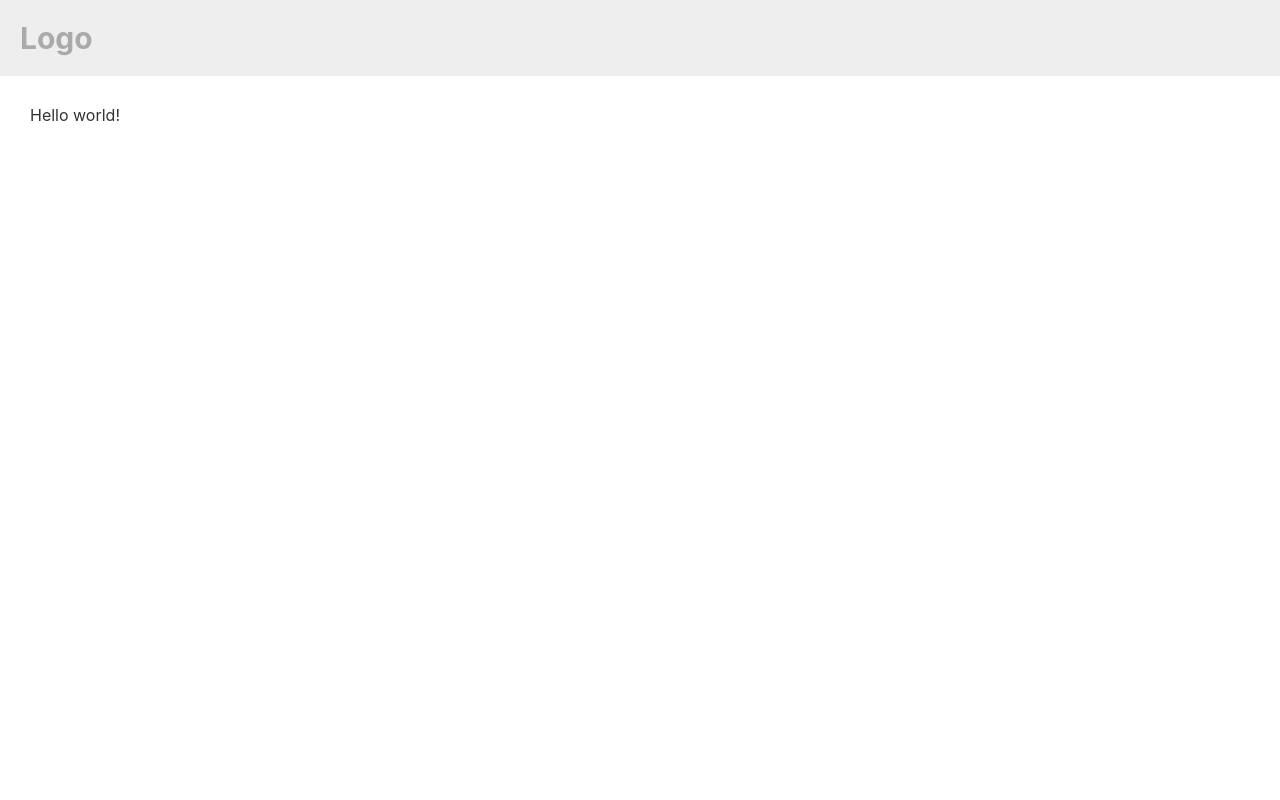
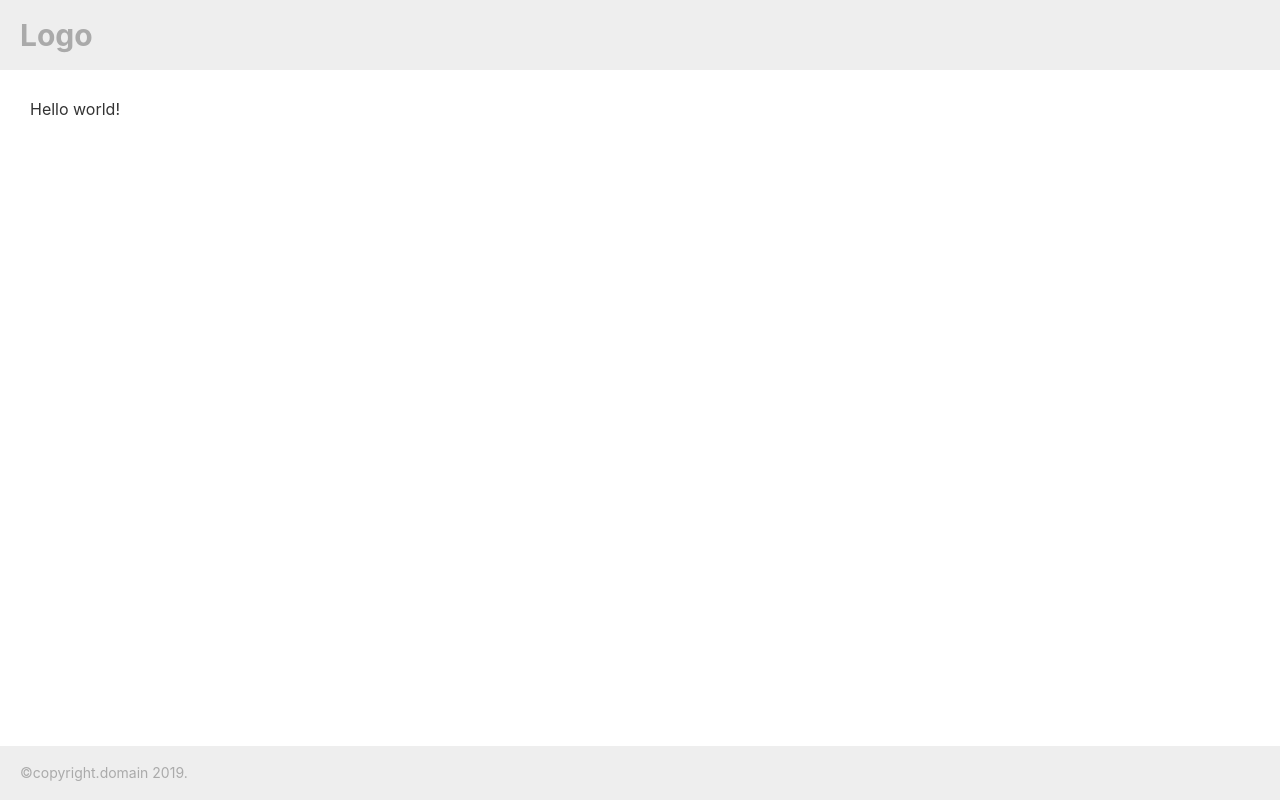
Before and after one commit to AkifumiSato/gatsby-my-starter, a Gatsby site: page / in a window 1280 px wide. Built offline with nearby package versions, Linux system fonts and the light colour scheme; Gatsby itself is replaced by a stand-in of ours.

Commit message:
footer components add

```diff
--- /dev/null
+++ b/src/components/organisms/Footer/index.tsx
@@ -0,0 +1,26 @@
+import * as React from 'react'
+import styled from 'styled-components'
+
+const Wrapper = styled.header`
+  background-color: #eee;
+  padding: 20px;
+`
+
+const Copyright = styled.p`
+  color: #aaa;
+  font-size: 14px;
+  line-height: 1;
+`
+
+const date = new Date()
+const year = date.getFullYear()
+
+const Footer = () => {
+  return (
+    <Wrapper>
+      <Copyright>©copyright.domain { year }.</Copyright>
+    </Wrapper>
+  )
+}
+
+export default Footer
--- a/src/components/organisms/Header/index.tsx
+++ b/src/components/organisms/Header/index.tsx
@@ -10,6 +10,7 @@ const Logo = styled.div`
   color: #aaa;
   font-size: 30px;
   font-weight: bold;
+  line-height: 1;
 `
 
 const Header = () => (
--- a/src/components/templates/Basic/index.tsx
+++ /dev/null
@@ -1,13 +0,0 @@
-import * as React from 'react'
-import { GlobalStyles } from '../../../styles/global'
-import Header from '../../organisms/Header'
-
-const Basic: React.FC = ({ children }) => (
-  <>
-    <GlobalStyles />
-    <Header />
-    { children }
-  </>
-)
-
-export default Basic
--- /dev/null
+++ b/src/components/templates/BasicLayout/index.tsx
@@ -0,0 +1,23 @@
+import * as React from 'react'
+import { GlobalStyles } from '../../../styles/global'
+import styled from 'styled-components'
+import Header from '../../organisms/Header'
+import Footer from '../../organisms/Footer'
+
+const Contents = styled.div`
+  min-height: calc(100vh - 70px - 54px);
+  position: relative;
+`
+
+const BasicLayout: React.FC = ({ children }) => (
+  <>
+    <GlobalStyles />
+    <Header />
+    <Contents>
+      { children }
+    </Contents>
+    <Footer />
+  </>
+)
+
+export default BasicLayout
--- a/src/pages/index.tsx
+++ b/src/pages/index.tsx
@@ -1,6 +1,6 @@
 import * as React from 'react'
 import styled from 'styled-components'
-import Basic from '../components/templates/Basic'
+import BasicLayout from '../components/templates/BasicLayout'
 
 const Contents = styled.div`
   display: block;
@@ -8,7 +8,7 @@ const Contents = styled.div`
 `
 
 export default () => (
-  <Basic>
+  <BasicLayout>
     <Contents>Hello world!</Contents>
-  </Basic>
+  </BasicLayout>
 )
```
